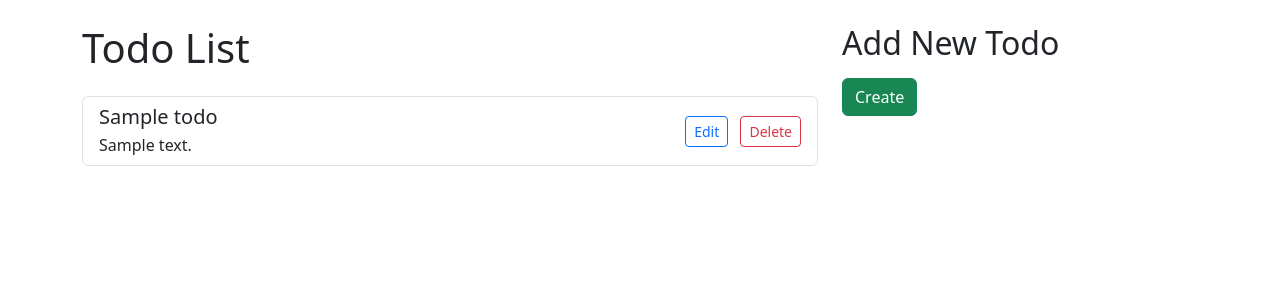
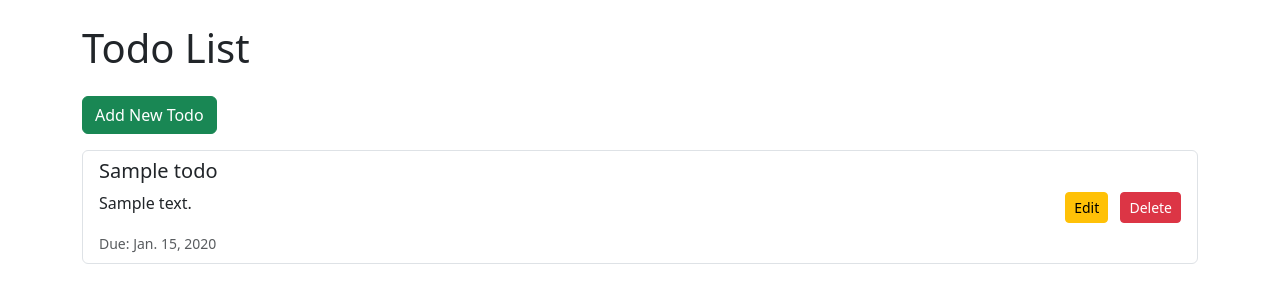
Before and after one commit to moeinforoughi/AIDevTools_Course, a Django app: page / in a window 1280 px wide. Shown: the part 56-359 px from the top of the page. Run offline with Django 5.2, Linux system fonts and the light colour scheme; tables that the repository leaves empty hold one stand-in row (values such as "Sample post").

```diff
--- a/homeworks/homework-1/templates/home.html
+++ b/homeworks/homework-1/templates/home.html
@@ -1,33 +1,25 @@
 {% extends "base.html" %}
-{% block title %}Todo List{% endblock %}
+
 {% block content %}
-<div class="row">
-  <div class="col-md-8">
     <h1 class="mb-4">Todo List</h1>
-    <ul class="list-group mb-4">
+    <a href="/add" class="btn btn-success mb-3">Add New Todo</a>
+    {% if todos %}
+        <ul class="list-group">
             {% for todo in todos %}
                 <li class="list-group-item d-flex justify-content-between align-items-center">
                     <div>
-            <h5 class="mb-1">{{ todo.title }}</h5>
-            <p class="mb-0">{{ todo.description|truncatewords:20 }}</p>
+                        <h5>{{ todo.title }}</h5>
+                        <p>{{ todo.description }}</p>
+                        <small class="text-muted">Due: {{ todo.due_date }}</small>
                     </div>
                     <div>
-            <a href="{% url 'todo_update' todo.id %}" class="btn btn-sm btn-outline-primary me-2">Edit</a>
-            <a href="{% url 'todo_delete' todo.id %}" class="btn btn-sm btn-outline-danger">Delete</a>
+                        <a href="/edit/{{ todo.id }}" class="btn btn-warning btn-sm me-2">Edit</a>
+                        <a href="/delete/{{ todo.id }}" class="btn btn-danger btn-sm">Delete</a>
                     </div>
                 </li>
-      {% empty %}
-        <li class="list-group-item">No todos yet.</li>
             {% endfor %}
         </ul>
-  </div>
-  <div class="col-md-4">
-    <h2 class="mb-3">Add New Todo</h2>
-    <form method="post" action="{% url 'todo_create' %}">
-      {% csrf_token %}
-      {{ form.as_p }}
-      <button type="submit" class="btn btn-success">Create</button>
-    </form>
-  </div>
-</div>
+    {% else %}
+        <p>No todos yet. Add one above!</p>
+    {% endif %}
 {% endblock %}
```
Lines whose indentation alone changed are shown as unchanged.
